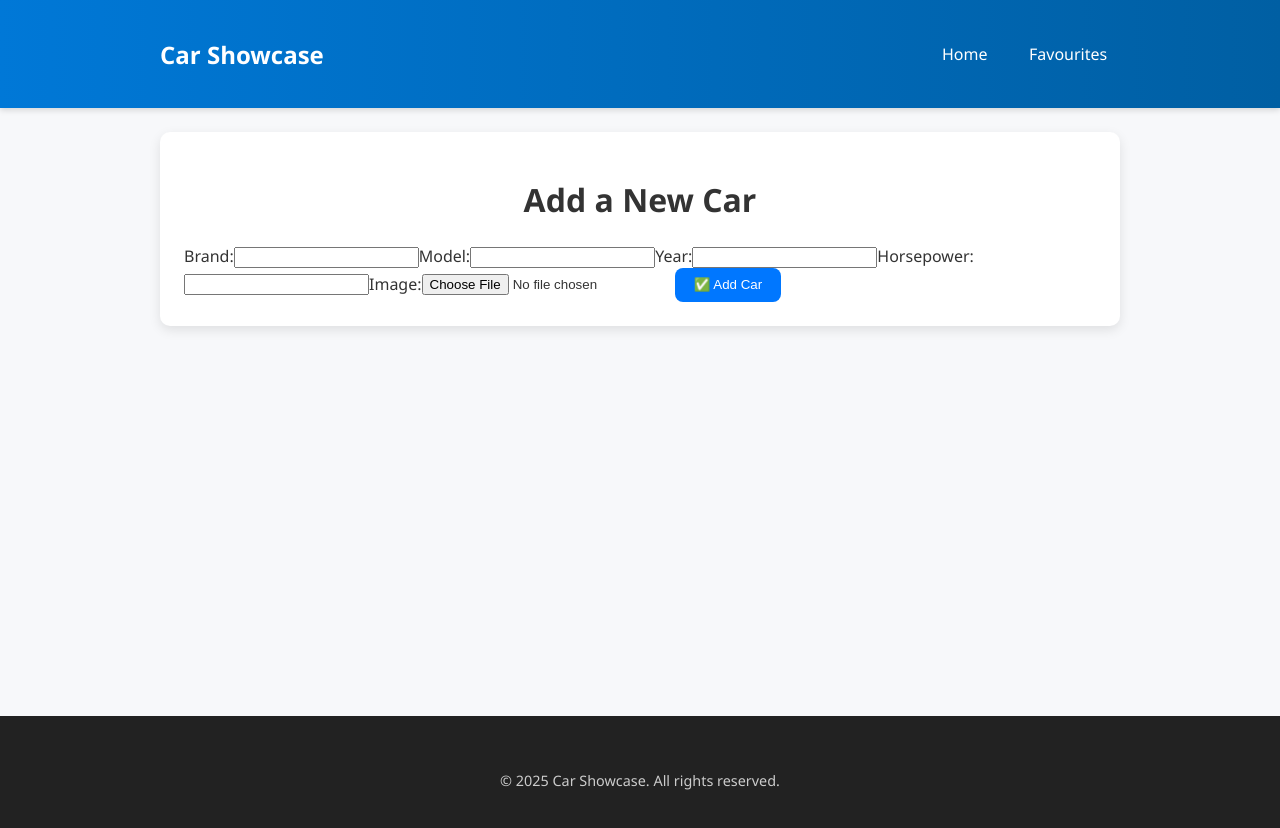
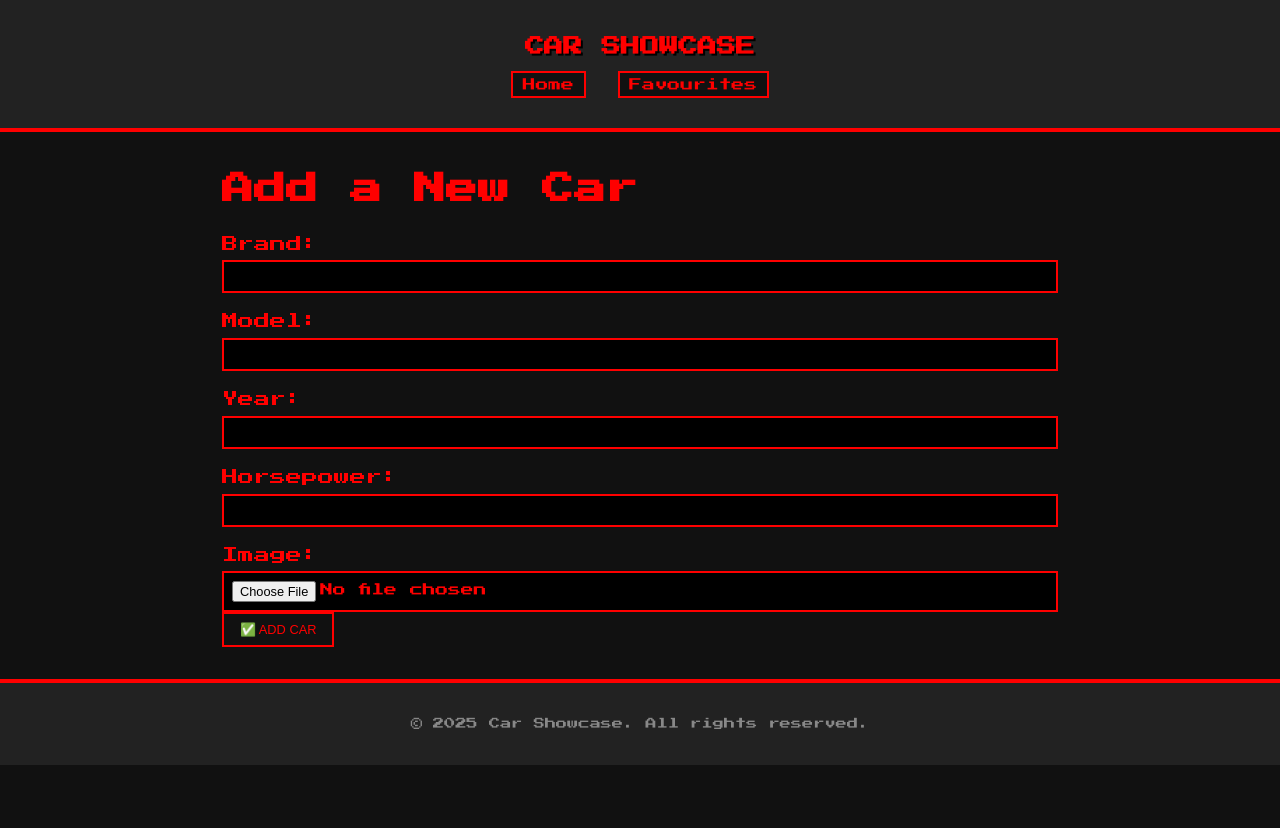
Before and after one commit to De27vin/CarShowcase, a Vue app: page /add in a window 1280 px wide. Shown: the top 828 px of the page. After the commit the page ends 800 px from the top, so only its background shows below. Built offline with nearby package versions, Linux system fonts and the light colour scheme.

Commit message:
Style: Retro Videogame look for whole website

```diff
--- a/src/style.css
+++ b/src/style.css
@@ -1,335 +1,233 @@
-#app {
-  display: flex;
-  flex-direction: column;
-  min-height: 100vh;
+@import url('https://fonts.googleapis.com/css2?family=Press+Start+2P&display=swap');
+* {
+  margin: 0;
+  padding: 0;
+  box-sizing: border-box;
 }
 
-main {
-  flex: 1;
+/* Font */
+body {
+  font-family: 'Press Start 2P', monospace, sans-serif; /* Retro-Arcade Font */
+  background-color: #111;
+  color: #f00;
+  line-height: 1.6;
 }
 
-#footer {
-  text-align: center;
+/* Container */
+.container {
+  max-width: 900px;
+  margin: 0 auto;
   padding: 1rem;
 }
 
-/* App.vue */
-body {
-  margin: 0;
-  font-family: 'Segoe UI', Roboto, sans-serif;
-  background-color: #f7f8fa;
-  color: #333;
-}
-
-.container {
-  max-width: 1100px;
-  margin: 0 auto;
-  padding: 0 1rem;
-}
-
+/* Header */
 .app-header {
-  background: linear-gradient(90deg, #0078d7, #005fa3);
-  color: white;
-  padding: 0.8rem 0;
-  box-shadow: 0 2px 6px rgba(0, 0, 0, 0.15);
-}
-
-.header-content {
-  display: flex;
-  justify-content: space-between;
-  align-items: center;
+  background: #222;
+  border-bottom: 4px solid #f00;
+  padding: 1rem 0;
+  text-align: center;
 }
 
 .logo {
-  margin: 0;
-  font-size: 1.5rem;
-  font-weight: bold;
+  font-size: 1.2rem;
+  text-transform: uppercase;
+  color: #f00;
+  text-shadow: 2px 2px 0 #000;
 }
 
 .nav-links {
+  margin-top: 0.5rem;
+}
+
+.nav-link {
+  color: #f00;
+  margin: 0 1rem;
+  text-decoration: none;
+  font-size: 0.8rem;
+  padding: 0.3rem 0.6rem;
+  border: 2px solid #f00;
+  background: #111;
+  transition: all 0.2s ease;
+}
+
+.nav-link:hover,
+.nav-link.active {
+  background: #f00;
+  color: #111;
+}
+
+/* Footer */
+.app-footer {
+  background: #222;
+  border-top: 4px solid #f00;
+  padding: 1rem;
+  text-align: center;
+  color: #888;
+  font-size: 0.7rem;
+}
+
+/* Buttons */
+.btn {
+  display: inline-block;
+  background: #111;
+  border: 2px solid #f00;
+  color: #f00;
+  padding: 0.5rem 1rem;
+  font-size: 0.8rem;
+  cursor: pointer;
+  text-transform: uppercase;
+  transition: all 0.2s ease;
+}
+
+.btn:hover {
+  background: #f00;
+  color: #111;
+}
+
+.danger-btn {
+  border-color: #900;
+  color: #900;
+}
+
+.danger-btn:hover {
+  background: #900;
+  color: #111;
+}
+
+/* Forms */
+.car-form label {
+  display: block;
+  margin-top: 1rem;
+  margin-bottom: 0.2rem;
+}
+
+.car-form input,
+.car-form select {
+  width: 100%;
+  padding: 0.5rem;
+  border: 2px solid #f00;
+  background: #000;
+  color: #f00;
+  font-family: inherit;
+  font-size: 0.8rem;
+}
+
+.car-form input:focus {
+  outline: none;
+  border-color: #ff4444;
+  box-shadow: 0 0 5px #f00;
+}
+
+.add-btn {
+  margin-left: 1rem;
+}
+
+/* Car List */
+.car-list,
+.car-list-favourites {
+  display: grid;
+  grid-template-columns: 1fr;
+  gap: 1rem;
+  margin-top: 1rem;
+}
+
+.car-card {
+  background: #222;
+  border: 2px solid #f00;
+  padding: 1rem;
+  text-align: center;
+  cursor: pointer;
+  transition:
+    transform 0.15s ease,
+    background 0.2s;
+}
+
+.car-card:hover {
+  transform: scale(1.05);
+  background: #111;
+}
+
+.car-card img {
+  max-width: 100%;
+  max-height: 200px;
+  object-fit: cover;
+  border: 2px solid #f00;
+  margin-bottom: 0.5rem;
+}
+
+.car-card h2 {
+  font-size: 1rem;
+  color: #f00;
+}
+
+.car-card p {
+  font-size: 0.7rem;
+  color: #aaa;
+}
+
+/* Car Details */
+.car-card-detail {
+  display: grid;
+  grid-template-columns: 1fr 1fr;
+  gap: 2rem;
+  background: #222;
+  border: 2px solid #f00;
+  padding: 1rem;
+}
+
+.car-image-wrapper img {
+  width: 100%;
+  border: 2px solid #f00;
+}
+
+.car-info {
   display: flex;
+  flex-direction: column;
   gap: 1rem;
 }
 
-.nav-link {
-  color: white;
-  text-decoration: none;
-  padding: 0.4rem 0.8rem;
-  border-radius: 4px;
-  transition: background 0.2s ease-in-out;
+.car-title {
+  font-size: 1rem;
+  color: #f00;
 }
 
-.nav-link:hover {
-  background: rgba(255, 255, 255, 0.15);
+.car-specs li {
+  margin-bottom: 0.5rem;
+  color: #ccc;
 }
 
-.nav-link.active {
-  background: rgba(255, 255, 255, 0.3);
+/* Search and Sort */
+.controls {
+  display: flex;
+  flex-wrap: wrap;
+  align-items: center;
+  gap: 1rem;
+  margin: 1rem 0;
 }
 
-.app-main {
-  min-height: 70vh;
-  padding: 1.5rem 0;
+.search-input,
+.sort-select {
+  border: 2px solid #f00;
+  background: #000;
+  color: #f00;
+  padding: 0.5rem;
+  font-family: inherit;
+  font-size: 0.8rem;
 }
 
-.app-footer {
-  background: #222;
-  color: #ccc;
-  padding: 1rem 0;
-  text-align: center;
-  font-size: 0.9rem;
+.search-input:focus,
+.sort-select:focus {
+  outline: none;
+  box-shadow: 0 0 5px #f00;
 }
 
-/* Home.vue */
-.home {
-  padding: 1rem;
-}
-
-.car-list {
-  display: grid;
-  grid-template-columns: repeat(auto-fit, minmax(220px, 1fr));
-  gap: 1rem;
-}
-
-.car-card {
-  border: 1px solid #ccc;
-  border-radius: 8px;
-  padding: 0.5rem;
-  cursor: pointer;
-  transition: transform 0.2s;
+/* Image Preview */
+.image-preview {
+  margin-top: 1rem;
   text-align: center;
-  background: white;
-  box-shadow: 0 2px 6px rgba(0, 0, 0, 0.05);
-}
-
-.car-card:hover {
-  transform: scale(1.02);
-}
-
-.car-card img {
-  width: 40%;
-  height: auto;
-  border-radius: 8px;
-  margin-bottom: 0.5rem;
-}
-
-.add-btn {
-  display: inline-block;
-  padding: 0.6rem 1.2rem;
-  margin-bottom: 0.5rem;
-  background-color: #1e90ff;
-  color: #fff;
-  font-weight: bold;
-  border-radius: 8px;
-  text-decoration: none;
-  transition:
-    background-color 0.3s,
-    transform 0.2s;
-  box-shadow: 0 4px 6px rgba(0, 0, 0, 0.1);
-}
-
-.add-btn:hover {
-  background-color: #1c86ee;
-  transform: translateY(-2px);
-  box-shadow: 0 6px 10px rgba(0, 0, 0, 0.15);
-}
-
-.add-btn:active {
-  background-color: #1874cd;
-  transform: translateY(0);
-  box-shadow: 0 4px 6px rgba(0, 0, 0, 0.1);
-}
-
-.controls {
-  margin: 1rem 0;
-  display: flex;
-  flex-wrap: wrap;
-  gap: 0.8rem;
-  align-items: center;
-}
-
-.search-input {
-  flex: 1;
-  min-width: 200px;
-  padding: 0.4rem 0.6rem;
-  border-radius: 6px;
-  border: 1px solid #ccc;
-}
-
-/* AddCar.vue */
-.add-car {
-  max-width: 500px;
-  margin: 2rem auto;
-  padding: 2rem;
-  background: #fff;
-  border-radius: 10px;
-  box-shadow: 0 4px 12px rgba(0, 0, 0, 0.1);
-}
-
-.add-car h1 {
-  text-align: center;
-  margin-bottom: 1.5rem;
-  color: #333;
-}
-
-.add-car-form .form-group {
-  margin-bottom: 1rem;
-  display: flex;
-  flex-direction: column;
-}
-
-.add-car-form label {
-  font-weight: bold;
-  margin-bottom: 0.5rem;
-}
-
-.add-car-form input {
-  padding: 0.5rem;
-  border: 1px solid #ccc;
-  border-radius: 6px;
-  font-size: 1rem;
-}
-
-.submit-btn {
-  width: 100%;
-  padding: 0.75rem;
-  background-color: #4cafef;
-  color: #fff;
-  font-size: 1rem;
-  font-weight: bold;
-  border: none;
-  border-radius: 8px;
-  cursor: pointer;
-  margin-top: 1rem;
-  transition: background 0.2s;
-}
-
-.submit-btn:hover {
-  background-color: #389fd9;
-}
-
-.image-preview {
-  margin-top: 10px;
 }
 
 .image-preview img {
   max-width: 200px;
-  border-radius: 8px;
-  border: 1px solid #ccc;
+  border: 2px solid #f00;
 }
-
-/* CarDetails.vue */
-.container {
-  max-width: 960px;
-  margin: 0 auto;
-  padding: 1.5rem;
-}
-
-.car-card-detail {
-  display: flex;
-  flex-wrap: wrap;
-  gap: 2rem;
-  background: #fff;
-  border-radius: 12px;
-  box-shadow: 0 4px 12px rgba(0, 0, 0, 0.1);
-  padding: 1.5rem;
-  align-items: center;
-}
-
-.car-image-wrapper {
-  flex: 1 1 40%;
-  text-align: center;
-}
-.car-image-detail {
-  width: 100%;
-  max-width: 400px;
-  border-radius: 12px;
-  object-fit: cover;
-}
-
-.car-info {
-  flex: 1 1 50%;
-}
-.car-title {
-  font-size: 2rem;
-  margin-bottom: 1rem;
-}
-.car-specs {
-  list-style: none;
-  padding: 0;
-  margin: 1rem 0;
-}
-.car-specs li {
-  margin-bottom: 0.5rem;
-}
-
-.btn {
-  display: inline-block;
-  padding: 0.6rem 1.2rem;
-  background: #0077ff;
-  color: #fff;
-  border: none;
-  border-radius: 8px;
-  cursor: pointer;
-  transition: background 0.2s;
-}
-.btn:hover {
-  background: #005fcc;
-}
-
-.back-btn {
-  margin-bottom: 1rem;
-  background: #777;
-}
-.back-btn:hover {
-  background: #555;
-}
-
-.favourite-btn {
-  margin-top: 1rem;
-  background: #ff9800;
-}
-.favourite-btn:hover {
-  background: #e68900;
-}
-
-.not-found {
-  text-align: center;
-  padding: 2rem;
-}
-
-/* Favourites.vue */
-.favourites {
-  padding: 1rem;
-}
-
-.favourites h1 {
-  margin-bottom: 1rem;
-}
-
-.favourites .empty {
-  text-align: center;
-  margin-top: 2rem;
-}
-
-.remove-btn {
-  margin-top: 0.5rem;
-  background-color: #f44336;
-  color: white;
-  border: none;
-  padding: 0.4rem 0.8rem;
-  border-radius: 6px;
-  cursor: pointer;
-}
-
-.remove-btn:hover {
-  background-color: #d32f2f;
-}
-
-.car-list-favourites {
-  display: grid;
-  grid-template-columns: 1fr;
-  gap: 1rem;
-}
-
-/* EditCar.vue */
```
